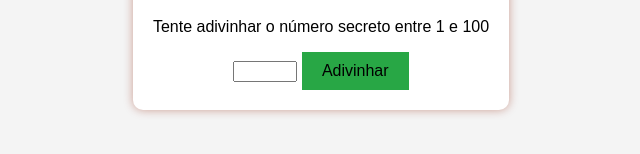
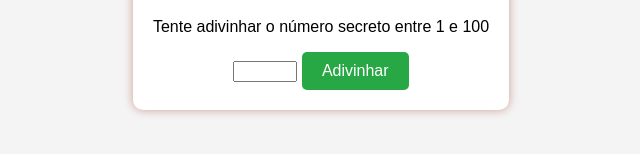
Before and after one commit to ciromacedo/game-adivinhacao-2025, a plain HTML site: page index.html in a window 1280 px wide. Shown: the part 386-540 px from the top of the page, 319-959 px from the left. Drawn offline with Linux system fonts and the light colour scheme.

Commit message:
novas alterações

```diff
--- a/index.html
+++ b/index.html
@@ -30,6 +30,8 @@
         border: none;
         font-size: 16px;
         cursor: pointer;
+        border-radius: 5px;
+        color: #ffffff;
         background-color: #28a745;
       }
 
```
